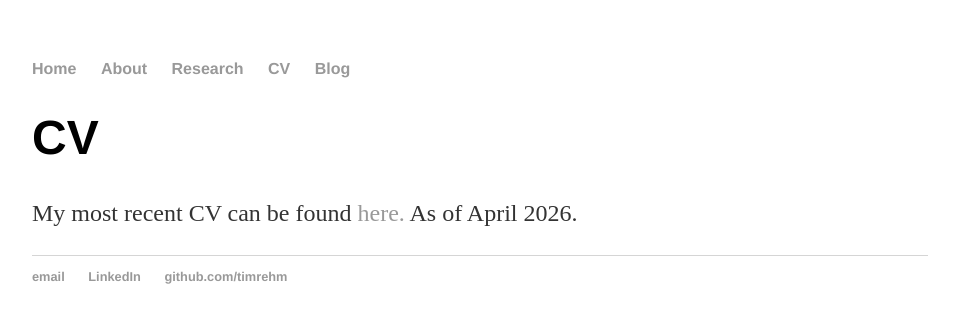
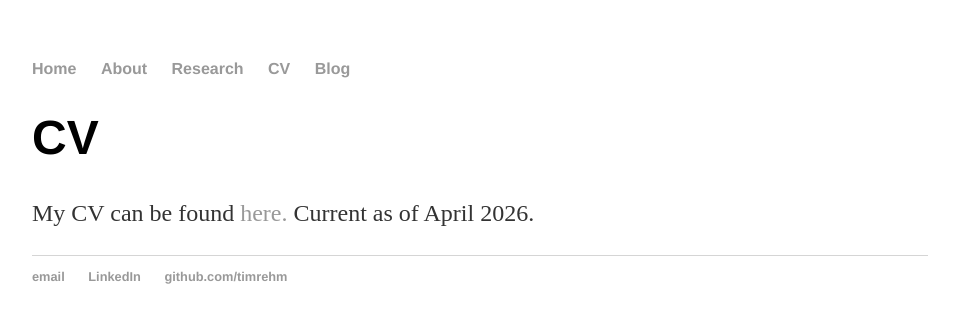
Before and after one commit to timrehm/timrehm.github.io, a Jekyll site: the page built from cv/index.html, in a window 1280 px wide. Shown: the top 323 px of the page, without its empty margins (160-1119 px from the left). Built offline with Jekyll 4.4.1, drawn with Linux system fonts in a browser that asks for light colours.

Commit message:
Update index.html

```diff
--- a/cv/index.html
+++ b/cv/index.html
@@ -3,4 +3,4 @@ layout: default
 title: CV
 ---
 	<h1>{{ page.title }}</h1>
-	<p>My most recent CV can be found <a href="/pdfs/Tim_s_CV__Apr_2026_.pdf" class="image fit">here.</a> As of April 2026.</p>
+	<p>My CV can be found <a href="/pdfs/Tim_s_CV__Apr_2026_.pdf" class="image fit">here.</a> Current as of April 2026.</p>
```
